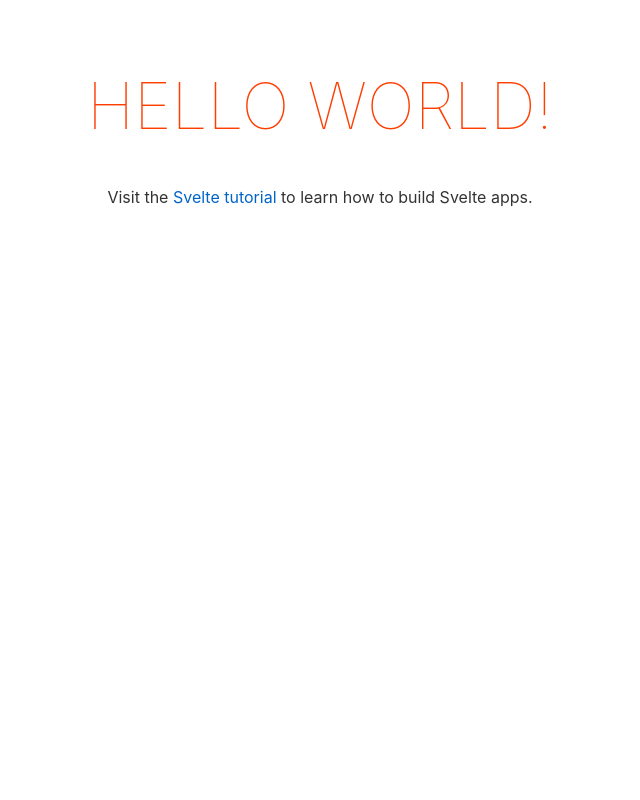
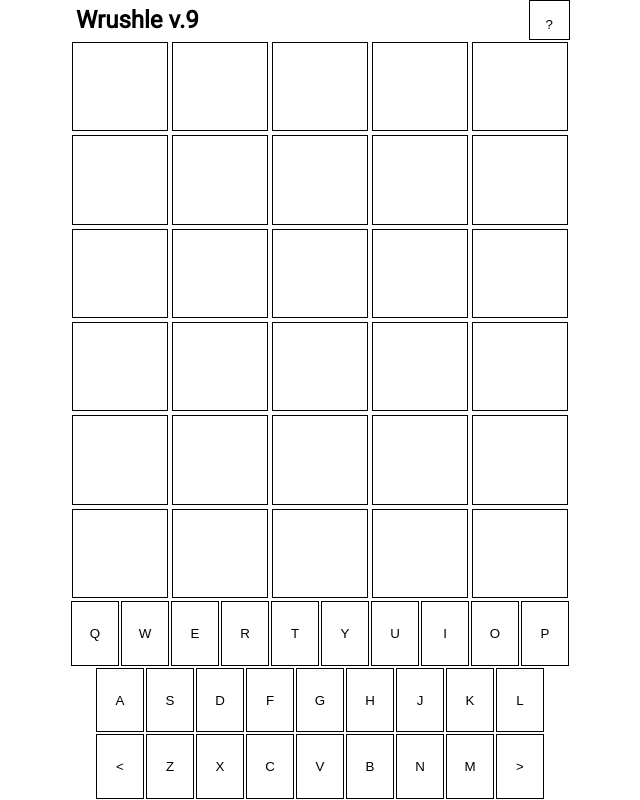
Before and after one commit to onsclom/wordleRush, a Svelte app: page / in a window 1280 px wide. Shown: the whole page, without its empty margins (320-960 px from the left). Built offline with nearby package versions, Linux system fonts and the light colour scheme.

Commit message:
Add basic UI

```diff
--- a/public/global.css
+++ b/public/global.css
@@ -1,63 +1,23 @@
-html, body {
-	position: relative;
-	width: 100%;
-	height: 100%;
+@import url('https://fonts.googleapis.com/css2?family=Roboto&display=swap');
+
+:root {
+	--main-bg-color: white;
+	--main-text-color: black;
 }
 
+html,
 body {
-	color: #333;
-	margin: 0;
-	padding: 8px;
-	box-sizing: border-box;
-	font-family: -apple-system, BlinkMacSystemFont, "Segoe UI", Roboto, Oxygen-Sans, Ubuntu, Cantarell, "Helvetica Neue", sans-serif;
-}
-
-a {
-	color: rgb(0,100,200);
-	text-decoration: none;
-}
-
-a:hover {
-	text-decoration: underline;
-}
-
-a:visited {
-	color: rgb(0,80,160);
-}
-
-label {
-	display: block;
-}
-
-input, button, select, textarea {
-	font-family: inherit;
-	font-size: inherit;
-	-webkit-padding: 0.4em 0;
-	padding: 0.4em;
-	margin: 0 0 0.5em 0;
-	box-sizing: border-box;
-	border: 1px solid #ccc;
-	border-radius: 2px;
-}
-
-input:disabled {
-	color: #ccc;
+  margin: 0;
+	padding: 0;
+  width: 100%;
+  height: 100%;
+	font-family: 'Roboto', sans-serif;
+	font-size: 1rem;
 }
 
 button {
-	color: #333;
-	background-color: #f4f4f4;
-	outline: none;
+	background: var(--main-bg-color);
+	border: 1px solid var(--main-text-color);
+	padding: 1rem;
+	cursor: pointer;
 }
-
-button:disabled {
-	color: #999;
-}
-
-button:not(:disabled):active {
-	background-color: #ddd;
-}
-
-button:focus {
-	border-color: #666;
-}
--- a/public/index.html
+++ b/public/index.html
@@ -4,7 +4,10 @@
 	<meta charset='utf-8'>
 	<meta name='viewport' content='width=device-width,initial-scale=1'>
 
-	<title>Svelte app</title>
+	<meta name="description" content="a timed, score-based variant of wordle">
+	<meta name="author" content="austin merrick">
+
+	<title>Wrushle</title>
 
 	<link rel='icon' type='image/png' href='/favicon.png'>
 	<link rel='stylesheet' href='/global.css'>
--- a/src/App.svelte
+++ b/src/App.svelte
@@ -4,39 +4,56 @@
 	import Keyboard from './Keyboard.svelte'
 	import Instructions from './Instructions.svelte'
 	import Results from './Results.svelte'
-	export let name: string;
+
+	class WrushleGame {
+		curTimeStamp: number
+		currentGrid: string[][]
+		results: Results
+
+		//gameStats
+		gameEndTime: number
+
+		constructor() {
+			this.curTimeStamp = new Date().getMilliseconds()
+			this.currentGrid = []
+			for (let y = 0; y<6; y++) {
+				let curRow: string[] = []
+				for (let x = 0; x<5; x++)
+					curRow.push("")
+				this.currentGrid.push(curRow)
+			}
+			//this.results = new Results()
+		}
+	}
+
+	let game = new WrushleGame()
+	let browserStorage = JSON.parse( window.localStorage.getItem("game") ) as WrushleGame
+	// if game already played today
+	if ( browserStorage && new Date(browserStorage.curTimeStamp).toDateString() ==  new Date().toDateString() )
+		// load current day
+		game = browserStorage
+
+	console.log(game)
 </script>
 
 <main>
 	<Header/>
-	<Grid/>
+	<Grid grid={game.currentGrid}/>
 	<Keyboard/>
 
 	<Instructions/>
 	<Results/>
-
-	<h1>Hello {name}!</h1>
-	<p>Visit the <a href="https://svelte.dev/tutorial">Svelte tutorial</a> to learn how to build Svelte apps.</p>
 </main>
 
 <style>
 	main {
-		text-align: center;
-		padding: 1em;
-		max-width: 240px;
-		margin: 0 auto;
-	}
-
-	h1 {
-		color: #ff3e00;
-		text-transform: uppercase;
-		font-size: 4em;
-		font-weight: 100;
-	}
-
-	@media (min-width: 640px) {
-		main {
-			max-width: none;
-		}
+		display: flex;
+		flex-direction: column;
+		height: 100%;
+		margin: 0;
+		padding: 0;
+		max-width: 500px;
+		margin: auto;
+		justify-content: space-between;
 	}
 </style>
--- a/src/Grid.svelte
+++ b/src/Grid.svelte
@@ -0,0 +1,42 @@
+<script lang="ts">
+  export let grid: string[][]
+</script>
+
+<div class="gridHolder">
+  <div class="grid">
+    {#each grid as row}
+    <div class="gridRow">
+      {#each row as letter}
+        <div class="box">
+          {letter}
+        </div>
+      {/each}
+    </div>
+    {/each}
+  </div>
+</div>
+
+<style>
+  .gridHolder {
+    display: flex;
+    flex-grow: 1;
+    /* aspect-ratio: 1/1; */
+
+  }
+  .grid {
+    display: flex;
+    flex-grow: 1;
+    flex-direction: column;
+  }
+
+  .gridRow {
+    display: flex;
+    flex-grow: 1;
+  }
+
+  .box {
+    flex-grow: 1;
+    margin: 2px;
+    border: 1px solid var(--main-text-color);
+  }
+</style>
--- a/src/Header.svelte
+++ b/src/Header.svelte
@@ -0,0 +1,37 @@
+<script lang="ts">
+  function wow(): void {
+    console.log("HI")
+  }
+
+</script>
+
+<div class="headerFlex">
+  <div>
+    <h1>
+      Wrushle v.9
+    </h1>
+  </div>
+  <button class="end" on:click={wow}>?</button>
+</div>
+
+<style>
+  div {
+    display: flex;
+    height: 2.5em;
+  }
+  .headerFlex {
+    justify-content:space-between;
+  }
+
+  .end {
+    display:block;
+    justify-self:flex-end;
+  }
+
+  h1 {
+    padding: 0;
+    margin: 6px;
+    font-size: 1.5em;
+  }
+
+</style>
--- a/src/Keyboard.svelte
+++ b/src/Keyboard.svelte
@@ -0,0 +1,59 @@
+<script lang="ts">
+  class Key {
+    letter: string;
+    functionality: boolean;
+    constructor(letter: string, functionality: boolean) {
+      this.letter = letter;
+      this.functionality = functionality;
+    }
+  }
+
+  let keyboardLetters = ["qwertyuiop", "asdfghjkl", "<zxcvbnm>"];
+
+  let keys: Key[][] = [];
+
+  for (const row of keyboardLetters) {
+    let curRow = [];
+    for (const letter of row) {
+      curRow.push( new Key(letter.toUpperCase(), false) )
+    }
+    keys.push(curRow)
+  }
+
+</script>
+
+<div class="keyboard">
+  {#each keys as row}
+    <div class="keyboardRow">
+      {#each row as Key}
+        <button class="keyboardKey">
+          {Key.letter}
+        </button>
+      {/each}
+    </div>
+  {/each}
+</div>
+
+<style>
+  .keyboard {
+    display:flex;
+    flex-direction: column;
+    height: 200px;
+  }
+
+  .keyboardRow {
+    flex-grow: 1;
+    display: flex;
+    align-items: stretch;
+    justify-content:center
+  }
+
+  .keyboardKey {
+    display: block;
+    box-sizing: border-box;
+    padding: 0;
+    /* important to do math with margin here */
+    margin: .2%;
+    width: 9.6%;
+  }
+</style>
--- a/src/main.ts
+++ b/src/main.ts
@@ -2,9 +2,9 @@ import App from './App.svelte';
 
 const app = new App({
 	target: document.body,
-	props: {
-		name: 'world'
-	}
+	// props: {
+	// 	name: 'world'
+	// }
 });
 
 export default app;
```
